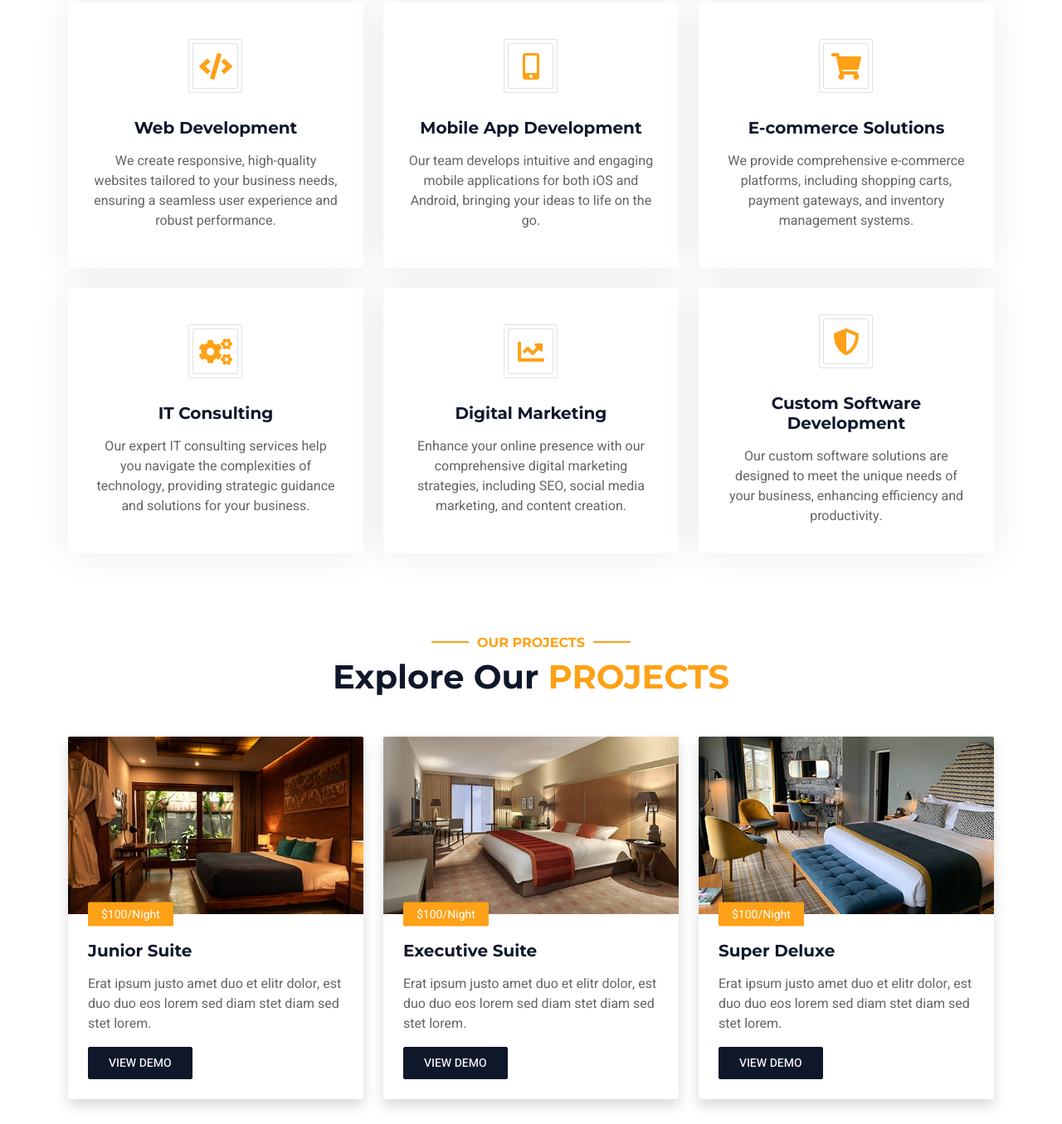
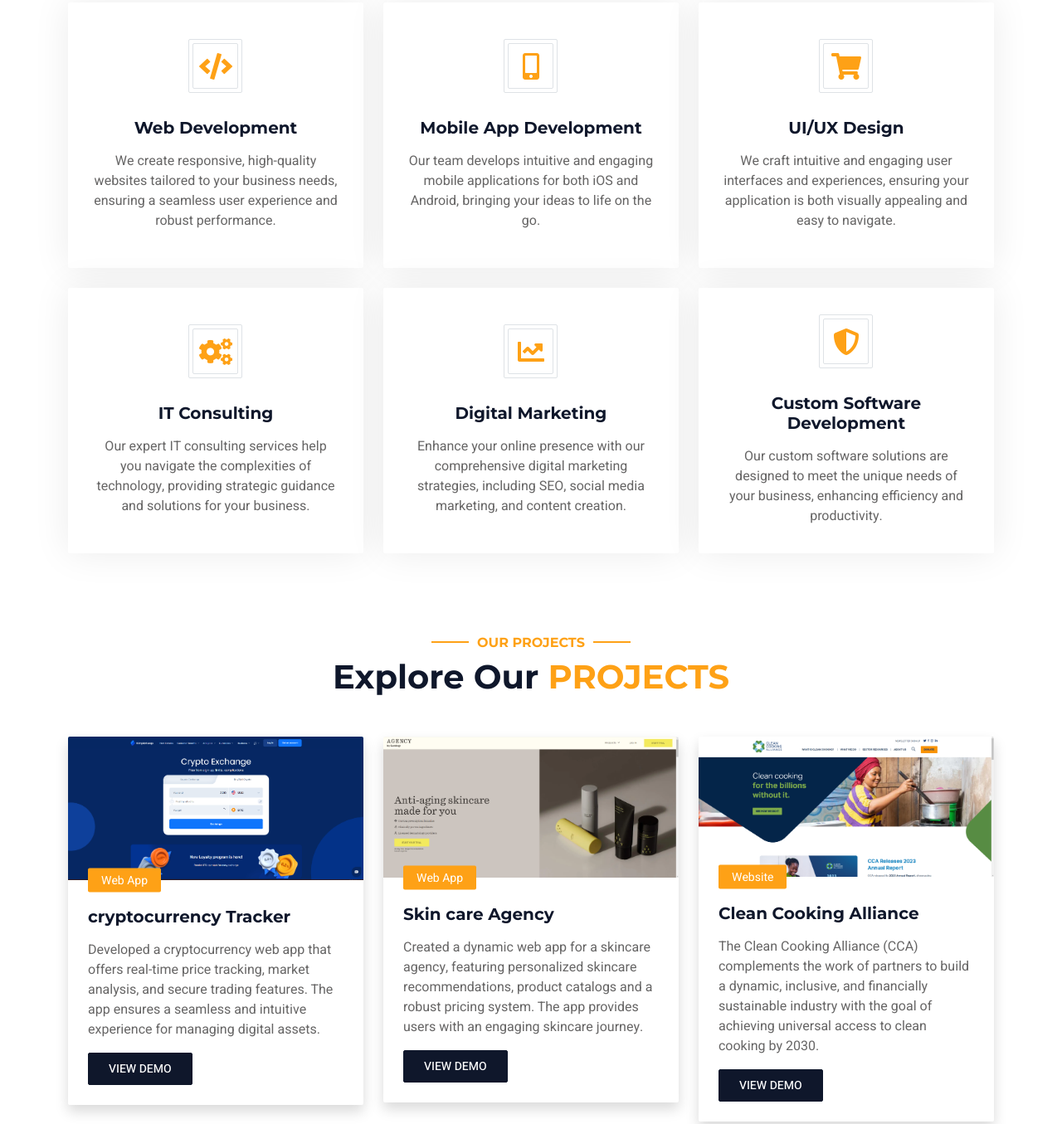
Before and after one commit to Fredasante/prime-code-solutions, a plain HTML site: page index.html in a window 1280 px wide. Shown: the part 1594-2949 px from the top of the page at 83% size. Drawn offline with nearby package versions, Linux system fonts and the light colour scheme.

Commit message:
Portfolio projects updated

```diff
--- a/index.html
+++ b/index.html
@@ -253,7 +253,7 @@
                   <div class="border rounded p-1">
                     <div class="border rounded text-center p-4">
                       <i class="fa fa-code fa-2x text-primary mb-2"></i>
-                      <h2 class="mb-1">24</h2>
+                      <h2 class="mb-1">30+</h2>
                       <p class="mb-0">Projects Completed</p>
                     </div>
                   </div>
@@ -263,7 +263,7 @@
                     <div class="border rounded text-center p-4">
                       <i class="fa fa-users-cog fa-2x text-primary mb-2"></i>
                       <h2 class="mb-1">10</h2>
-                      <p class="mb-0">Expert Developers</p>
+                      <p class="mb-0">Expert Professionals</p>
                     </div>
                   </div>
                 </div>
@@ -271,7 +271,7 @@
                   <div class="border rounded p-1">
                     <div class="border rounded text-center p-4">
                       <i class="fa fa-users fa-2x text-primary mb-2"></i>
-                      <h2 class="mb-1">24</h2>
+                      <h2 class="mb-1">30+</h2>
                       <p class="mb-0">Satisfied Clients</p>
                     </div>
                   </div>
@@ -351,11 +351,11 @@
                     <i class="fa fa-shopping-cart fa-2x text-primary"></i>
                   </div>
                 </div>
-                <h5 class="mb-3">E-commerce Solutions</h5>
+                <h5 class="mb-3">UI/UX Design</h5>
                 <p class="text-body mb-0">
-                  We provide comprehensive e-commerce platforms, including
-                  shopping carts, payment gateways, and inventory management
-                  systems.
+                  We craft intuitive and engaging user interfaces and
+                  experiences, ensuring your application is both visually
+                  appealing and easy to navigate.
                 </p>
               </a>
             </div>
@@ -430,23 +430,28 @@
             <div class="col-lg-4 col-md-6 wow fadeInUp" data-wow-delay="0.1s">
               <div class="room-item shadow rounded overflow-hidden">
                 <div class="position-relative">
-                  <img class="img-fluid" src="img/room-1.jpg" alt="" />
+                  <img class="img-fluid" src="img/swap.PNG" alt="" />
                   <small
                     class="position-absolute start-0 top-100 translate-middle-y bg-primary text-white rounded py-1 px-3 ms-4"
-                    >$100/Night</small
+                    >Web App</small
                   >
                 </div>
                 <div class="p-4 mt-2">
                   <div class="d-flex justify-content-between mb-3">
-                    <h5 class="mb-0">Junior Suite</h5>
+                    <h5 class="mb-0">cryptocurrency Tracker</h5>
                   </div>
 
                   <p class="text-body mb-3">
-                    Erat ipsum justo amet duo et elitr dolor, est duo duo eos
-                    lorem sed diam stet diam sed stet lorem.
+                    Developed a cryptocurrency web app that offers real-time
+                    price tracking, market analysis, and secure trading
+                    features. The app ensures a seamless and intuitive
+                    experience for managing digital assets.
                   </p>
+
                   <div class="d-flex justify-content-between">
-                    <a class="btn btn-sm btn-dark rounded py-2 px-4" href=""
+                    <a
+                      class="btn btn-sm btn-dark rounded py-2 px-4"
+                      href="https://simpleswap.io"
                       >View Demo</a
                     >
                   </div>
@@ -456,21 +461,24 @@
             <div class="col-lg-4 col-md-6 wow fadeInUp" data-wow-delay="0.3s">
               <div class="room-item shadow rounded overflow-hidden">
                 <div class="position-relative">
-                  <img class="img-fluid" src="img/room-2.jpg" alt="" />
+                  <img class="img-fluid" src="img/with-agency.PNG" alt="" />
                   <small
                     class="position-absolute start-0 top-100 translate-middle-y bg-primary text-white rounded py-1 px-3 ms-4"
-                    >$100/Night</small
+                    >Web App</small
                   >
                 </div>
                 <div class="p-4 mt-2">
                   <div class="d-flex justify-content-between mb-3">
-                    <h5 class="mb-0">Executive Suite</h5>
+                    <h5 class="mb-0">Skin care Agency</h5>
                   </div>
 
                   <p class="text-body mb-3">
-                    Erat ipsum justo amet duo et elitr dolor, est duo duo eos
-                    lorem sed diam stet diam sed stet lorem.
+                    Created a dynamic web app for a skincare agency, featuring
+                    personalized skincare recommendations, product catalogs and
+                    a robust pricing system. The app provides users with an
+                    engaging skincare journey.
                   </p>
+
                   <div class="d-flex justify-content-between">
                     <a class="btn btn-sm btn-dark rounded py-2 px-4" href=""
                       >View Demo</a
@@ -482,23 +490,27 @@
             <div class="col-lg-4 col-md-6 wow fadeInUp" data-wow-delay="0.6s">
               <div class="room-item shadow rounded overflow-hidden">
                 <div class="position-relative">
-                  <img class="img-fluid" src="img/room-3.jpg" alt="" />
+                  <img class="img-fluid" src="img/clean-cooking.PNG" alt="" />
                   <small
                     class="position-absolute start-0 top-100 translate-middle-y bg-primary text-white rounded py-1 px-3 ms-4"
-                    >$100/Night</small
+                    >Website</small
                   >
                 </div>
                 <div class="p-4 mt-2">
                   <div class="d-flex justify-content-between mb-3">
-                    <h5 class="mb-0">Super Deluxe</h5>
+                    <h5 class="mb-0">Clean Cooking Alliance</h5>
                   </div>
 
                   <p class="text-body mb-3">
-                    Erat ipsum justo amet duo et elitr dolor, est duo duo eos
-                    lorem sed diam stet diam sed stet lorem.
+                    The Clean Cooking Alliance (CCA) complements the work of
+                    partners to build a dynamic, inclusive, and financially
+                    sustainable industry with the goal of achieving universal
+                    access to clean cooking by 2030.
                   </p>
                   <div class="d-flex justify-content-between">
-                    <a class="btn btn-sm btn-dark rounded py-2 px-4" href=""
+                    <a
+                      class="btn btn-sm btn-dark rounded py-2 px-4"
+                      href="https://cleancooking.org"
                       >View Demo</a
                     >
                   </div>
```
Also changed, not shown: img/bina.jpg, img/clean-cooking.PNG (added), img/room-1.jpg (deleted), img/room-2.jpg (deleted), img/room-3.jpg (deleted), img/swap.PNG (added), img/web-development.jpg (deleted), img/with-agency.PNG (added).
